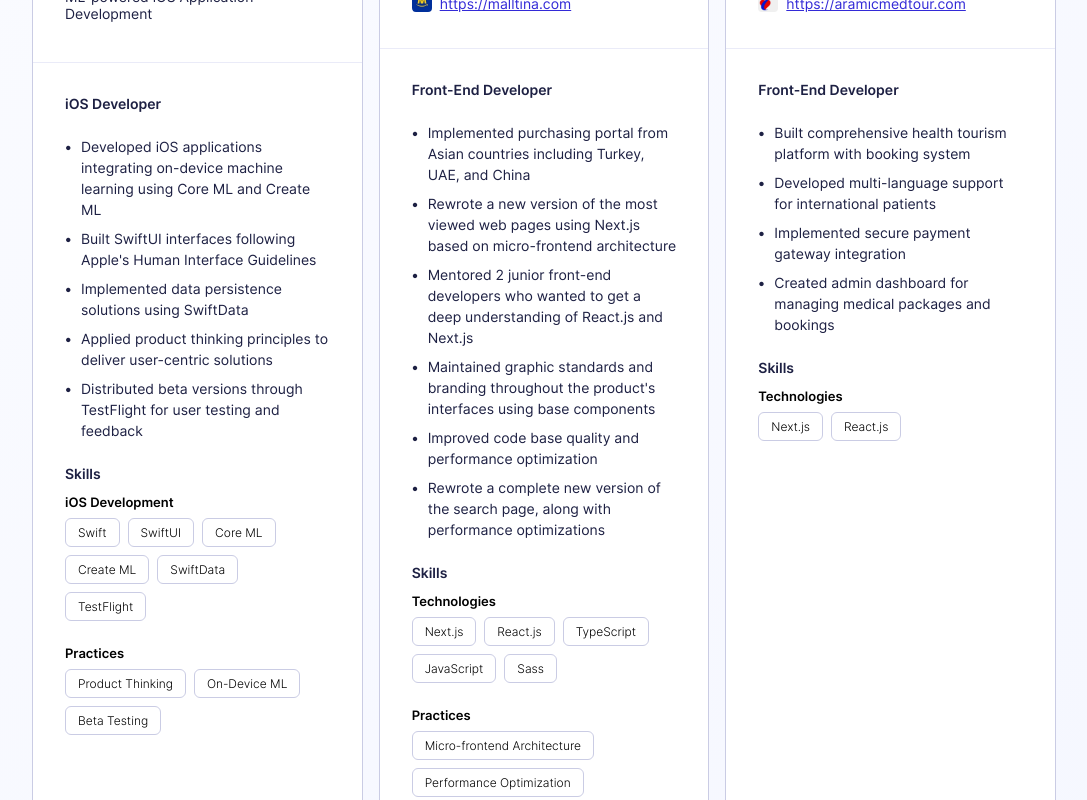
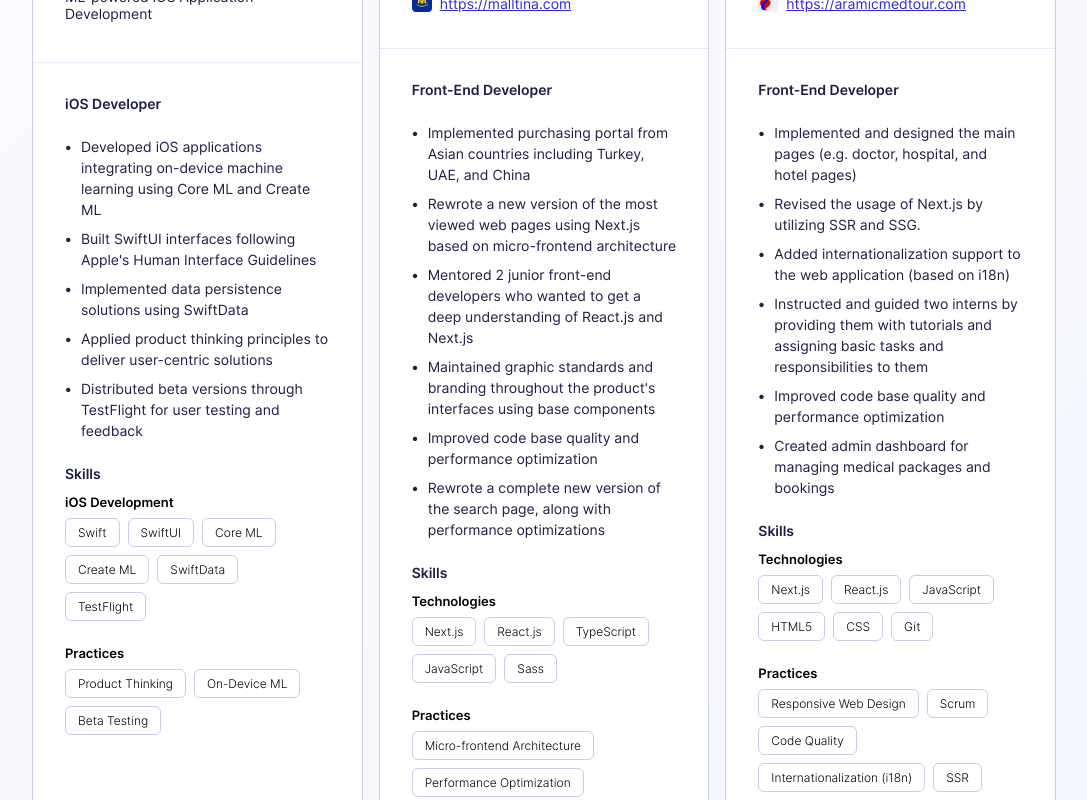
Before and after one commit to aliknot/resume, a Next.js app: page / in a window 1280 px wide. Shown: the part 2420-3220 px from the top of the page, without its empty margins (96-1183 px from the left). Built offline with nearby package versions, Linux system fonts and the light colour scheme.

Commit message:
updated aramicmedtour work

```diff
--- a/src/data/resume-data.ts
+++ b/src/data/resume-data.ts
@@ -180,15 +180,21 @@ export const resumeData: ResumeData = {
 				icon: "/assets/images/works/aramicmedtour.png",
 				link: "https://aramicmedtour.com",
 				bulletPoints: [
-					"Built comprehensive health tourism platform with booking system",
-					"Developed multi-language support for international patients",
-					"Implemented secure payment gateway integration",
+					"Implemented and designed the main pages (e.g. doctor, hospital, and hotel pages)",
+					"Revised the usage of Next.js by utilizing SSR and SSG.",
+                    "Added internationalization support to the web application (based on i18n)",
+                    "Instructed and guided two interns by providing them with tutorials and assigning basic tasks and responsibilities to them",
+                    "Improved code base quality and performance optimization",
 					"Created admin dashboard for managing medical packages and bookings"
 				],
 				skills: [
 					{
 						title: "Technologies",
-						items: ["Next.js", "React.js"]
+						items: ["Next.js", "React.js", "JavaScript", "HTML5", "CSS", "Git"]
+					},
+					{
+						title: "Practices",
+						items: ["Responsive Web Design", "Scrum", "Code Quality", "Internationalization (i18n)", "SSR", "SSG"]
 					}
 				]
 			}
```
